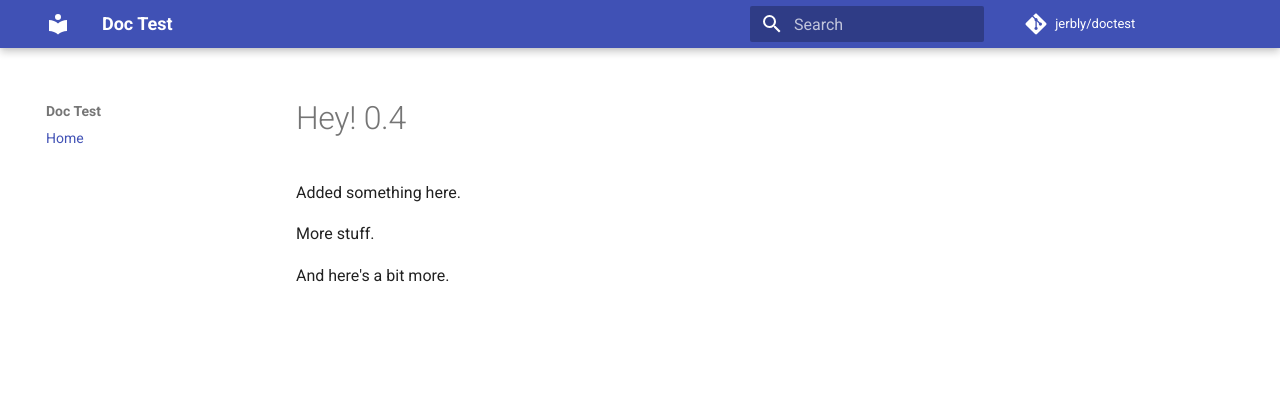
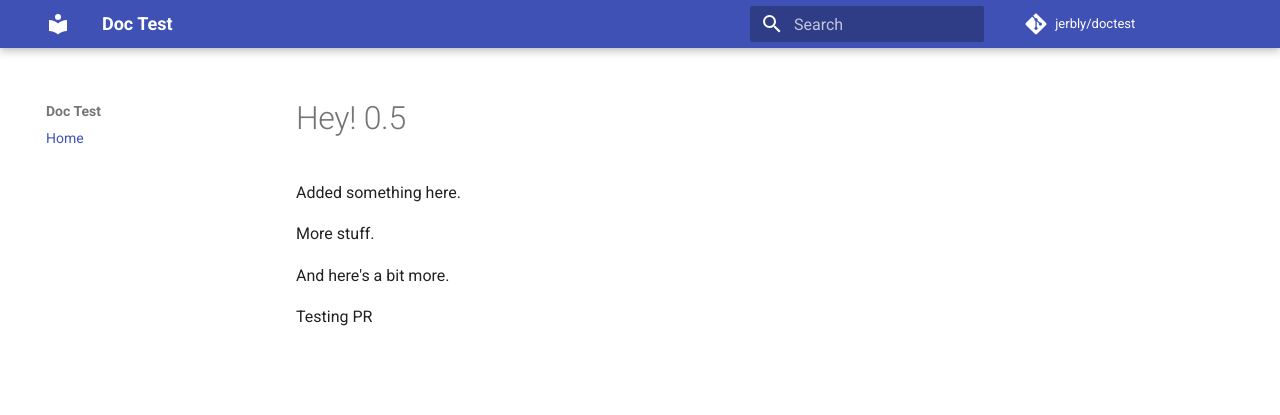
Before and after one commit to jerbly/doctest, an MkDocs documentation site: the page built from docs/index.md, in a window 1280 px wide. Shown: the top 415 px of the page. Built offline with MkDocs 1.6.1 and Material for MkDocs 9.7.7, drawn with Linux system fonts in a browser that asks for light colours; comment, search, counter and statistics services are not loaded; the version menu is left out.

Commit message:
testing PR action

```diff
--- a/docs/index.md
+++ b/docs/index.md
@@ -1,7 +1,9 @@
-# Hey! 0.4
+# Hey! 0.5
 
 Added something here.
 
 More stuff.
 
 And here's a bit more.
+
+Testing PR
```
